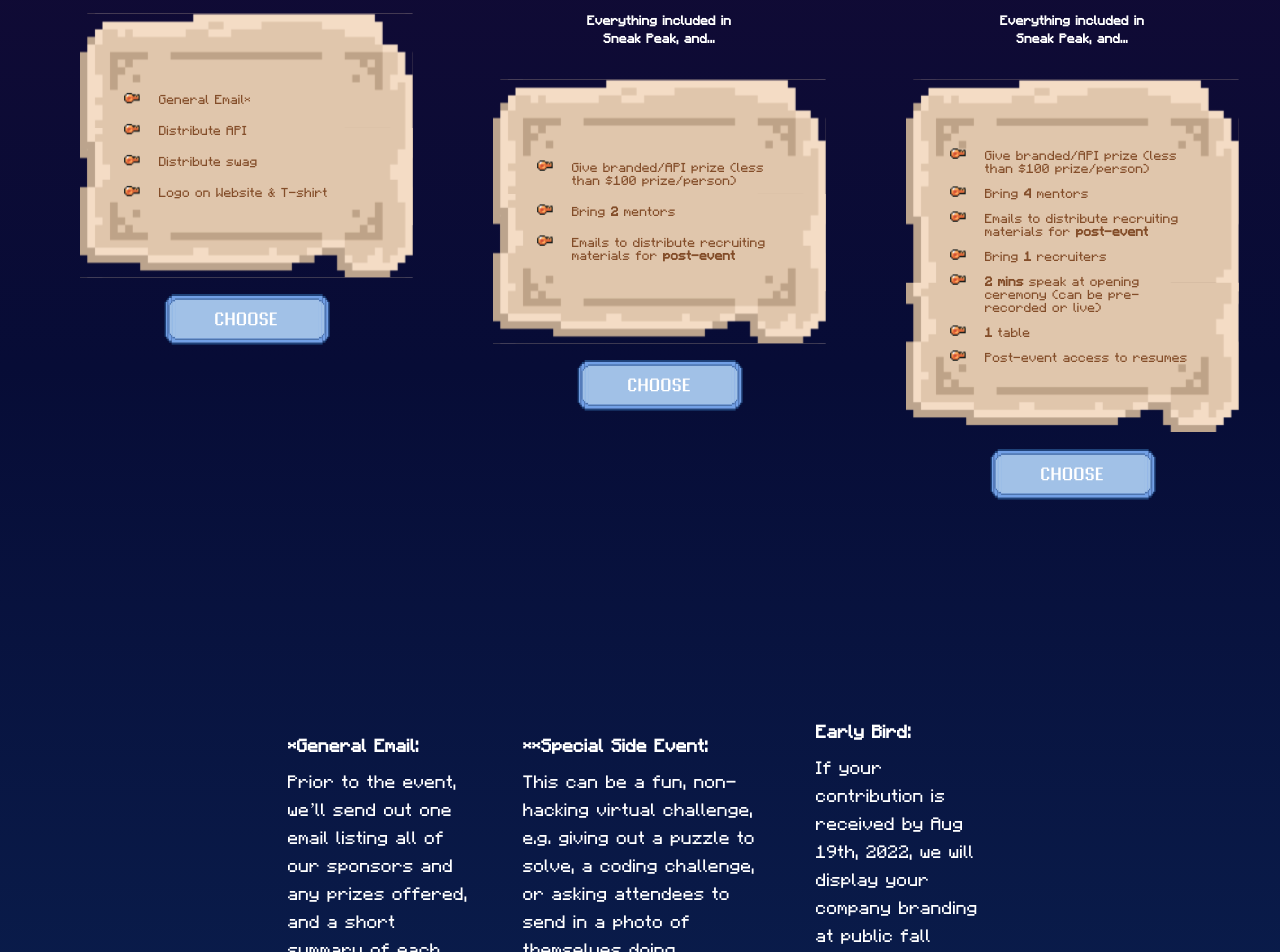
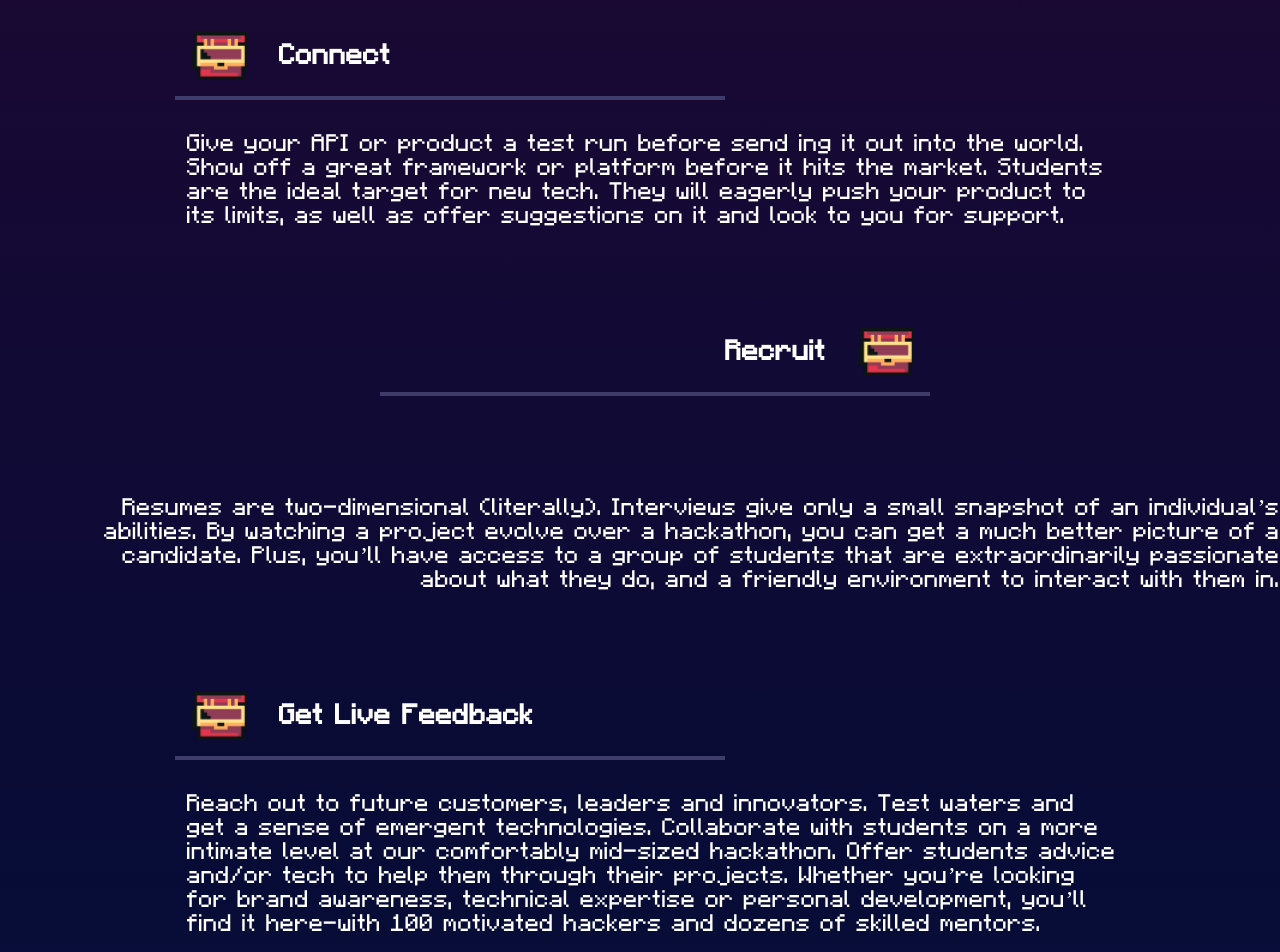
Before and after one commit to Bostonhacks/Bostonhacks-2023, a React (Vite) app: page /sponsor in a window 1280 px wide. Shown: the part 3020-3972 px from the top of the page. Built offline with nearby package versions, Linux system fonts and the light colour scheme.

Commit message:
why us section done

```diff
--- a/src/components/SponsorPageComponents/SponsorButtons/PinkButton.jsx
+++ b/src/components/SponsorPageComponents/SponsorButtons/PinkButton.jsx
@@ -2,7 +2,7 @@ import React from 'react';
 import sparkle from '../../../assets/images/SponsorPage/sparkle.png';
 import btnBackground from '../../../assets/images/SponsorPage/sponsor_pink_btn.svg';
 
-const PinkButton = ({ buttonText }) => {
+const PinkButton = ({ buttonText, extraStyling }) => {
 
     const pinkBtnBackgroundStyle = {
         backgroundImage: `url(${btnBackground})`,
@@ -15,7 +15,7 @@ const PinkButton = ({ buttonText }) => {
     };
 
     return (
-        <div className="relative w-full justify-center flex-col items-center">
+        <div className={`relative w-full justify-center items-center ${extraStyling}`}>
             <div className="relative w-1/3 mx-auto">
                 <img src={sparkle} alt="Image" className="w-50 absolute -top-10 left-0" />
                 <div style={pinkBtnBackgroundStyle}>
--- /dev/null
+++ b/src/components/SponsorPageComponents/WhyUs.jsx
@@ -0,0 +1,55 @@
+import treasureChest from '../../assets/images/BigTreasureChest_Open.png'
+
+const WhyUs = () => {
+    return (
+        <div className='flex items-center mt-[100px] flex-col mb-[100px]'>
+            <div className="flex space-x-3 w-[930px] flex-col">
+                <div className="flex items-center space-x-8 pb-4 border-b-4 border-[#3D3C6A] w-[550px]">
+                    <img src={treasureChest} alt="Image" className="ml-4 w-15 h-12" />
+                    <h1 className="text-[28px] font-minecraft font-bold text-white">
+                        Connect
+                    </h1>
+                </div>
+
+                <div className="mt-8 w-full">
+                    <h1 className="text-[24px] leading-[1] font-minecraft text-white">
+                        Give your API or product a test run before send ing it out into the world. Show off a great framework or platform before it hits the market. Students are the ideal target for new tech. They will eagerly push your product to its limits, as well as offer suggestions on it and look to you for support.
+                    </h1>
+                </div>
+            </div>
+
+            <div>
+                <div className="flex space-x-3 w-[930px] mt-[100px] justify-end">
+                    <div className="flex items-center space-x-8 pb-4 border-b-4 border-[#3D3C6A] w-[550px] justify-end">
+                        <h1 className="text-[28px] font-minecraft font-bold text-white">
+                            Recruit
+                        </h1>
+                        <img src={treasureChest} alt="Image" className="pr-4 w-15 h-12" />
+                    </div>
+                </div>
+                <div className="mt-8 w-full text-right flex space-x-3 w-[930px] mt-[100px] pl-[50px]">
+                    <h1 className="text-[24px] leading-[1] font-minecraft text-white">
+                        Resumes are two-dimensional (literally). Interviews give only a small snapshot of an individual’s abilities. By watching a project evolve over a hackathon, you can get a much better picture of a candidate. Plus, you’ll have access to a group of students that are extraordinarily passionate about what they do, and a friendly environment to interact with them in.
+                    </h1>
+                </div>
+            </div>
+
+            <div className="flex space-x-3 w-[930px] flex-col mt-[100px]">
+                <div className="flex items-center space-x-8 pb-4 border-b-4 border-[#3D3C6A] w-[550px]">
+                <img src={treasureChest} alt="Image" className="ml-4 w-15 h-12" />
+                    <h1 className="text-[28px] font-minecraft font-bold text-white">
+                        Get Live Feedback
+                    </h1>
+                </div>
+
+                <div className="mt-8 w-full">
+                    <h1 className="text-[24px] leading-[1] font-minecraft text-white">
+                        Reach out to future customers, leaders and innovators. Test waters and get a sense of emergent technologies. Collaborate with students on a more intimate level at our comfortably mid-sized hackathon. Offer students advice and/or tech to help them through their projects. Whether you’re looking for brand awareness, technical expertise or personal development, you’ll find it here—with 100 motivated hackers and dozens of skilled mentors.
+                    </h1>
+                </div>
+            </div>
+        </div>
+    );
+  };
+
+export default WhyUs;
--- a/src/pages/SponsorPage.jsx
+++ b/src/pages/SponsorPage.jsx
@@ -8,6 +8,7 @@ import Stats from '../components/SponsorPageComponents/Stats';
 import Footer from '../components/common/Footer';
 import SponsorNav from '../components/SponsorPageComponents/SponsorNav';
 import PinkButton from '../components/SponsorPageComponents/SponsorButtons/PinkButton';
+import WhyUs from '../components/SponsorPageComponents/WhyUs';
 
 const SponsorPage = () => {
   return (
@@ -50,7 +51,9 @@ const SponsorPage = () => {
       </div>
       <PinkButton buttonText="WHO ARE WE" />
       <WhoWeAreScroll />
-      <PinkButton buttonText="WHY US?" />
+      <PinkButton buttonText="WHY US?" extraStyling="mt-[200px]" />
+      <WhyUs />
+
       <SectionTitle extraStyling={'mb-16'} text={'SPONSOR'} />
       <Perks />
       <div className="flex justify-center items-center space-x-12 mx-72 mt-24">
```
